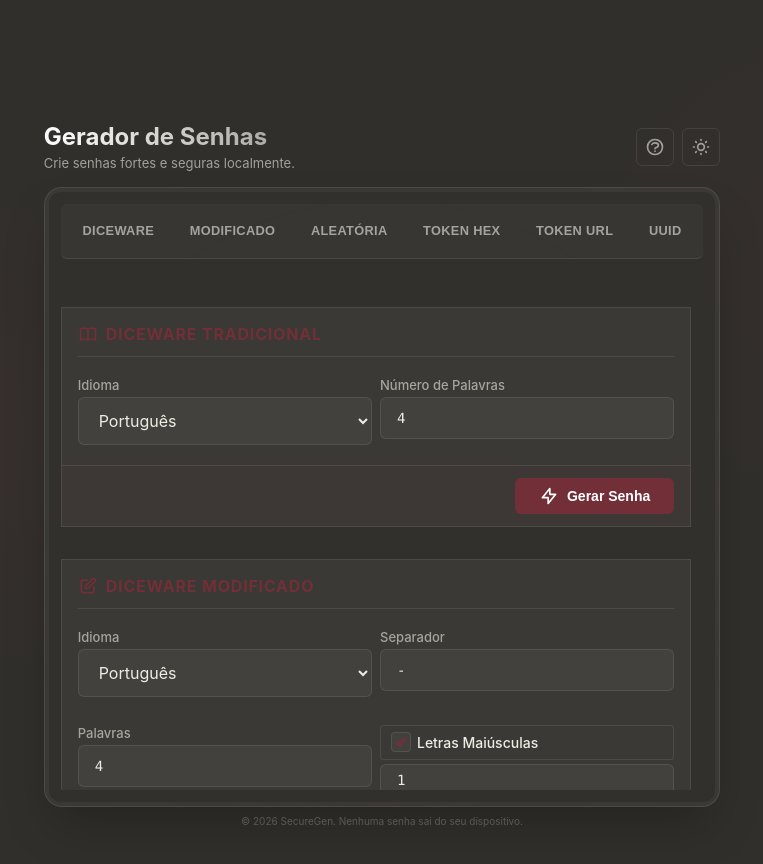
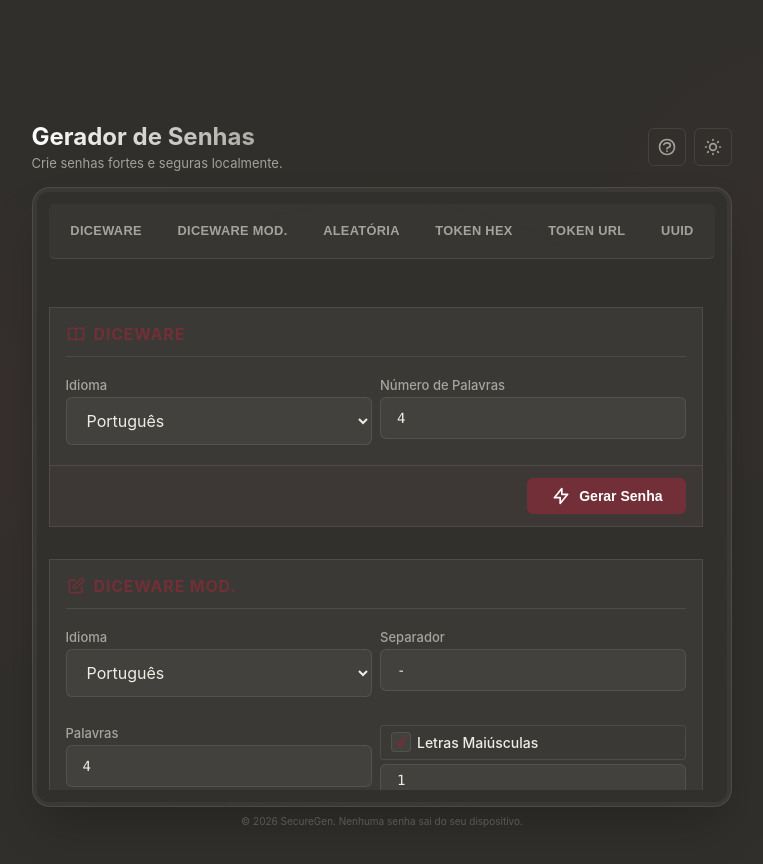
Before and after one commit to luizggfonseca/gerador_senhas, a React app in the folder frontend/: page / in a window 1280 px wide. Shown: the whole page, without its empty margins (258-1021 px from the left). Built offline with nearby package versions, Linux system fonts and the light colour scheme; the HTML template or start-up script is replaced by a standard one.

Commit message:
fix: ajustes de nomenclatura (Diceware Mod.), simplificação de idiomas e otimização de performance Diceware

```diff
--- a/frontend/src/components/Generator.jsx
+++ b/frontend/src/components/Generator.jsx
@@ -59,7 +59,7 @@ export default function Generator() {
     // Navigation Links Data
     const navLinks = [
         { id: 'diceware-pure', label: 'Diceware' },
-        { id: 'diceware-mod', label: 'Modificado' },
+        { id: 'diceware-mod', label: 'Diceware Mod.' },
         { id: 'random-classic', label: 'Aleatória' },
         { id: 'token-hex', label: 'Token Hex' },
         { id: 'token-url', label: 'Token URL' },
@@ -143,10 +143,10 @@ export default function Generator() {
 
             <div className="generator-main" ref={scrollContainerRef}>
 
-                {/* 1. Diceware Tradicional */}
+                {/* 1. Diceware */}
                 <GeneratorSection
                     id="diceware-pure"
-                    title="Diceware Tradicional"
+                    title="Diceware"
                     icon="M12 6.253v13m0-13C10.832 5.477 9.246 5 7.5 5S4.168 5.477 3 6.253v13C4.168 18.477 5.754 18 7.5 18s3.332.477 4.5 1.253m0-13C13.168 5.477 14.754 5 16.5 5c1.747 0 3.332.477 4.5 1.253v13C19.832 18.477 18.247 18 16.5 18c-1.746 0-3.332.477-4.5 1.253"
                     onGenerate={() => handleGenerate('diceware_pure', dicewareTrad, 'diceware_pure', () => handleGenerate('diceware_pure', dicewareTrad, 'diceware_pure'))}
                     loading={globalLoading && pendingSectionId === 'diceware_pure'}
@@ -157,11 +157,6 @@ export default function Generator() {
                             <select className="input-field" value={dicewareTrad.language} onChange={(e) => setDicewareTrad({ ...dicewareTrad, language: e.target.value })}>
                                 <option value="português">Português</option>
                                 <option value="inglês">Inglês</option>
-                                <option value="espanhol">Espanhol</option>
-                                <option value="francês">Francês</option>
-                                <option value="italiano">Italiano</option>
-                                <option value="latim">Latim</option>
-                                <option value="catalão">Catalão</option>
                             </select>
                         </div>
                         <div>
@@ -171,10 +166,10 @@ export default function Generator() {
                     </div>
                 </GeneratorSection>
 
-                {/* 2. Diceware Modificado */}
+                {/* 2. Diceware Mod. */}
                 <GeneratorSection
                     id="diceware-mod"
-                    title="Diceware Modificado"
+                    title="Diceware Mod."
                     icon="M11 5H6a2 2 0 00-2 2v11a2 2 0 002 2h11a2 2 0 002-2v-5m-1.414-9.414a2 2 0 112.828 2.828L11.828 15H9v-2.828l8.586-8.586z"
                     onGenerate={() => handleGenerate('diceware_modified', dicewareMod, 'diceware_modified', () => handleGenerate('diceware_modified', dicewareMod, 'diceware_modified'))}
                     loading={globalLoading && pendingSectionId === 'diceware_modified'}
@@ -183,13 +178,13 @@ export default function Generator() {
                         <div>
                             <label className="label">Idioma</label>
                             <select className="input-field" value={dicewareMod.language} onChange={(e) => setDicewareMod({ ...dicewareMod, language: e.target.value })}>
-                                <option value="português">Português</option>
-                                <option value="inglês">Inglês</option>
+                                <option value="catalão">Catalão</option>
                                 <option value="espanhol">Espanhol</option>
                                 <option value="francês">Francês</option>
+                                <option value="inglês">Inglês</option>
                                 <option value="italiano">Italiano</option>
                                 <option value="latim">Latim</option>
-                                <option value="catalão">Catalão</option>
+                                <option value="português">Português</option>
                             </select>
                         </div>
                         <div>
```
Also changed, not shown: 2 other files (tests, documents, lock files or other folders).
